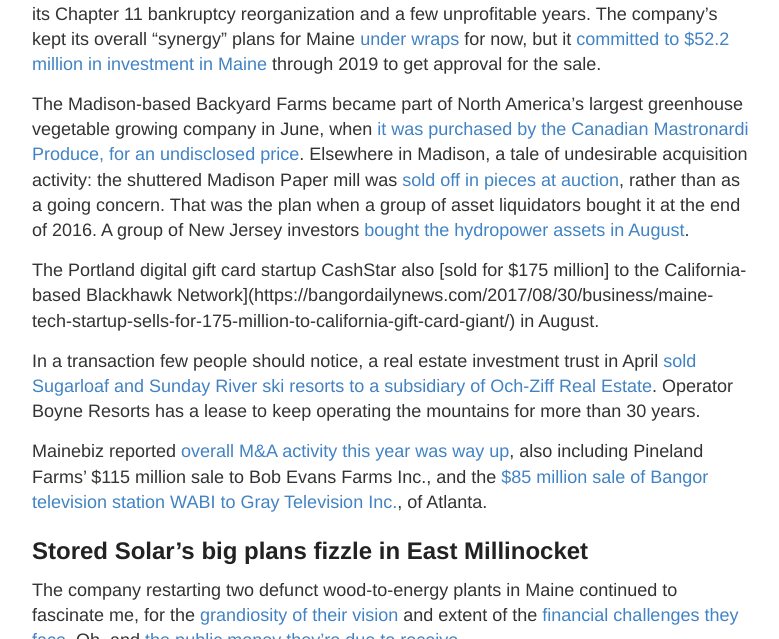
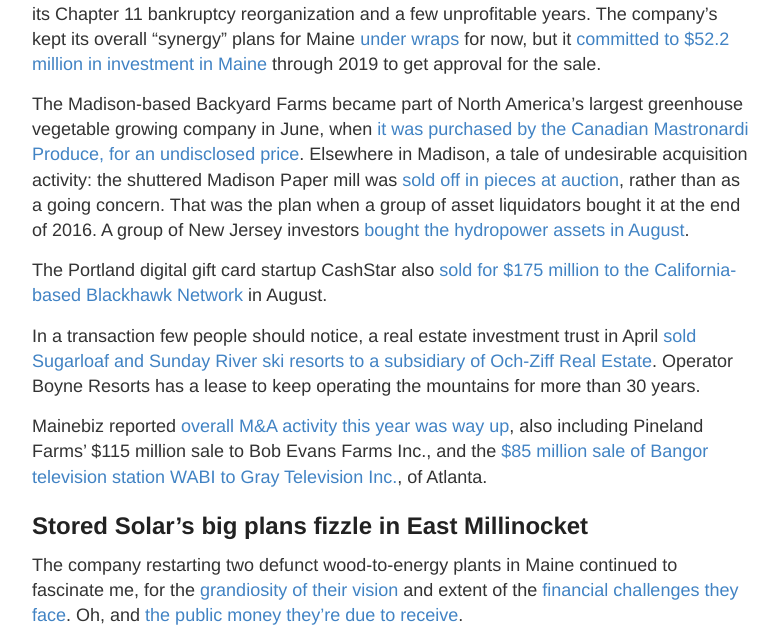
Before and after one commit to darrenfishell/darrenfishell.github.io, a Jekyll site: the page built from _posts/2018-01-01-top-stories-from-my-notebook-in-2017.md, in a window 1280 px wide and 900 px high, scrolled down 3069 px, cut to the strip 0-639 px from the top of the window. Shown: the whole strip, without its empty margins (248-1027 px from the left). Built offline with Jekyll 4.4.1, drawn with Linux system fonts in a browser that asks for light colours; comment, search, counter and statistics services are not loaded; some of the changed text lies outside the part shown.

Commit message:
Fixed links

```diff
--- a/_posts/2018-01-01-top-stories-from-my-notebook-in-2017.md
+++ b/_posts/2018-01-01-top-stories-from-my-notebook-in-2017.md
@@ -39,7 +39,7 @@
 
 The Madison-based Backyard Farms became part of North America's largest greenhouse vegetable growing company in June, when [it was purchased by the Canadian Mastronardi Produce, for an undisclosed price](http://bangordailynews.com/2017/06/09/business/canadian-greenhouse-giant-buys-maine-tomato-grower-backyard-farms/). Elsewhere in Madison, a tale of undesirable acquisition activity: the shuttered Madison Paper mill was [sold off in pieces at auction](http://bangordailynews.com/2017/05/23/business/shuttered-madison-mill-to-be-sold-piecemeal-in-june-auction/), rather than as a going concern. That was the plan when a group of asset liquidators bought it at the end of 2016. A group of New Jersey investors [bought the hydropower assets in August](bangordailynews.com/2017/08/08/business/new-jersey-investors-buy-hydropower-dams-at-defunct-maine-paper-mill/).
 
-The Portland digital gift card startup CashStar also [sold for $175 million] to the California-based Blackhawk Network](https://bangordailynews.com/2017/08/30/business/maine-tech-startup-sells-for-175-million-to-california-gift-card-giant/) in August.
+The Portland digital gift card startup CashStar also [sold for $175 million to the California-based Blackhawk Network](https://bangordailynews.com/2017/08/30/business/maine-tech-startup-sells-for-175-million-to-california-gift-card-giant/) in August.
 
 In a transaction few people should notice, a real estate investment trust in April [sold Sugarloaf and Sunday River ski resorts to a subsidiary of Och-Ziff Real Estate](http://bangordailynews.com/2017/04/03/business/sugarloaf-sunday-river-sale-to-close-this-month/). Operator Boyne Resorts has a lease to keep operating the mountains for more than 30 years.
 
@@ -100,7 +100,7 @@
 
 And then there's startups like [Elevation 207](https://www.facebook.com/elevation207/) that aren't waiting for that rulemaking to build their business (USA Today [profiled](https://www.usatoday.com/story/news/nation/2017/07/31/marijuana-maine-delivery/506978001/) the business in July).
 
-Elsewhere, there are clues in places like the Secretary of State's Corporate Registration search and [real estate brokers in states that legalized](https://www.nytimes.com/2017/04/01/business/a-real-estate-boom-powered-by-pot.html) (I've not yet been able to find any meaningful research on this through registries of deeds). I took [http://bangordailynews.com/2017/01/17/news/state/pot-industry-groups-rush-to-make-their-names-known-in-maine/](a look at registered cannabis businesses) in January and it made clear then some of the people putting their hats in the ring.
+Elsewhere, there are clues in places like the Secretary of State's Corporate Registration search and [real estate brokers in states that legalized](https://www.nytimes.com/2017/04/01/business/a-real-estate-boom-powered-by-pot.html) (I've not yet been able to find any meaningful research on this through registries of deeds). I took [a look at registered cannabis businesses](http://bangordailynews.com/2017/01/17/news/state/pot-industry-groups-rush-to-make-their-names-known-in-maine/) in January and it made clear then some of the people putting their hats in the ring.
 
 As a sign of how far that's come, there were roughly 18 business registered with "cannabis" or "marijuana" in their names in January. There's now 79 with some variant of "cannabis" alone. [Check out the search yourself](https://icrs.informe.org/nei-sos-icrs/ICRS?MainPage=x).
 
```
Also changed, not shown: 1 other file.
